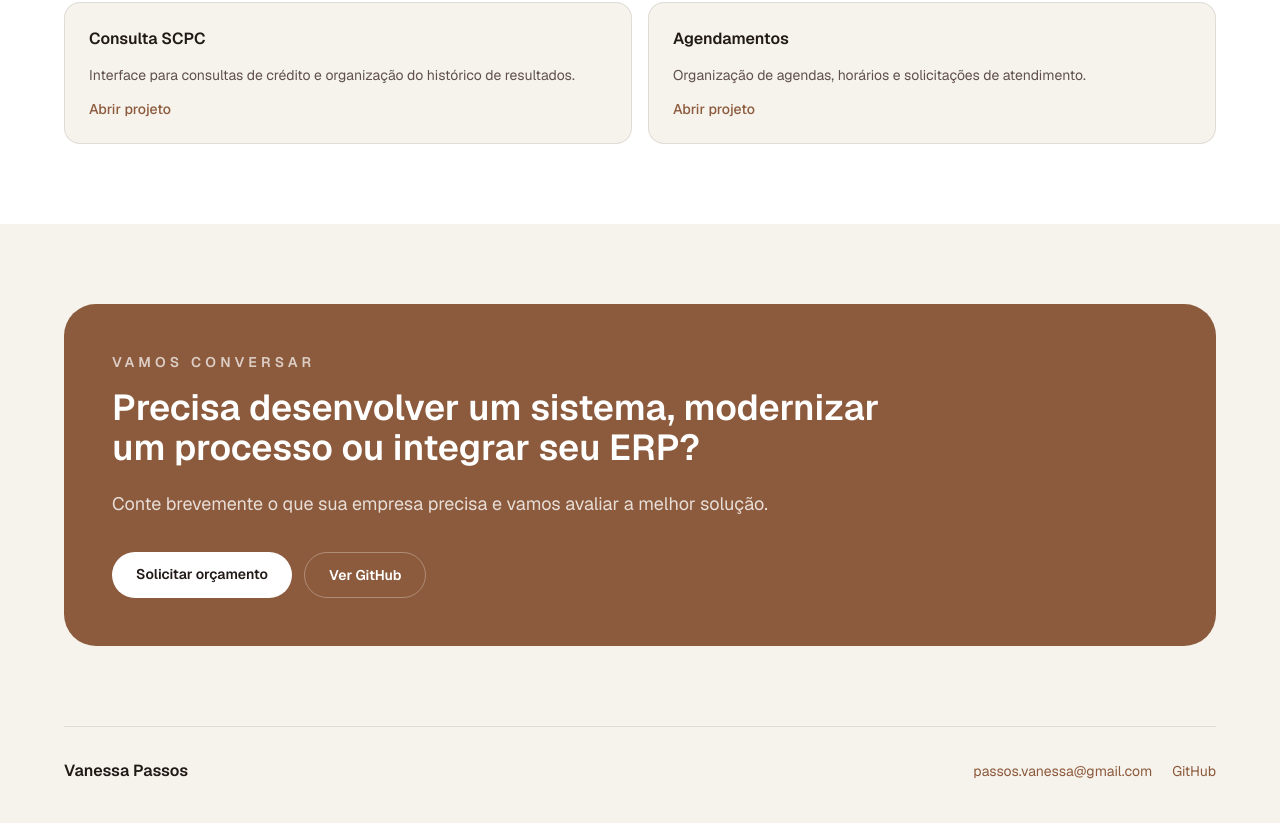
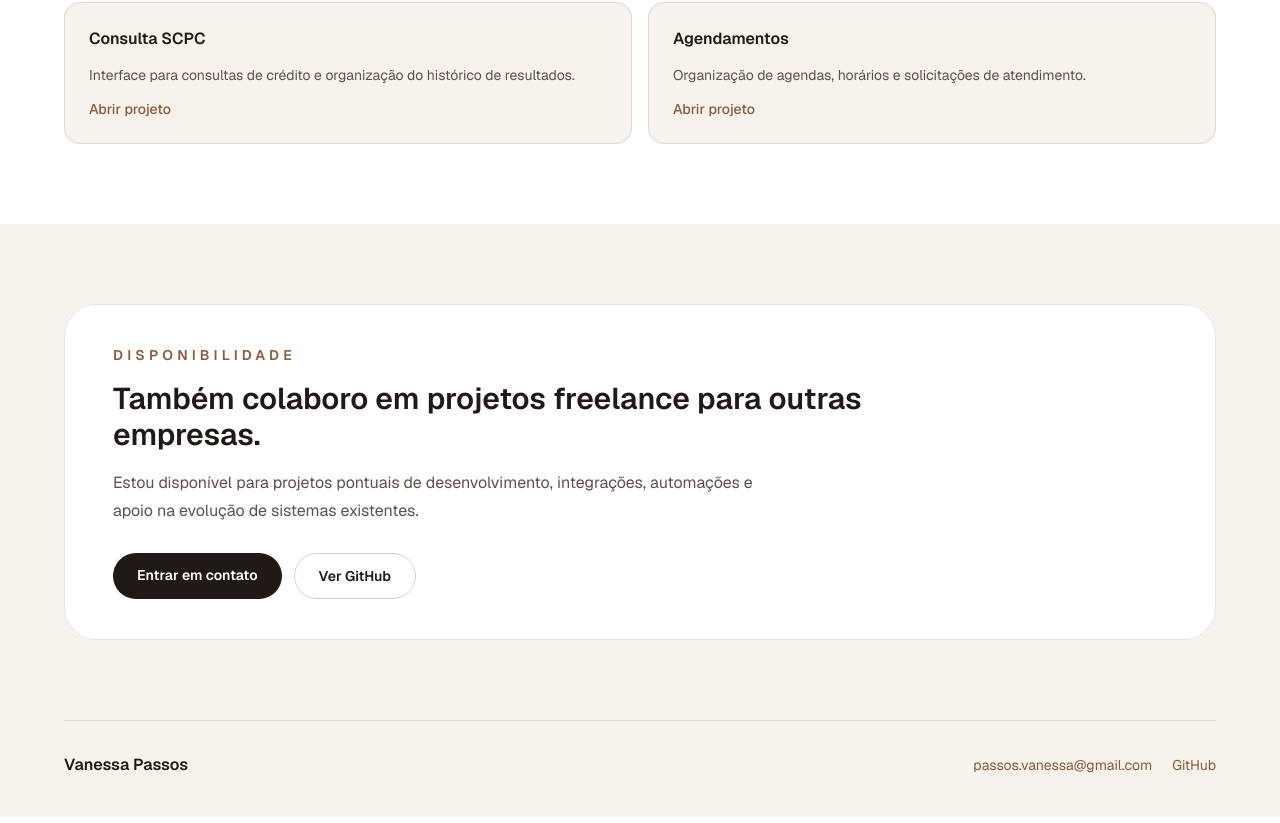
Before and after one commit to vbpassosdev/vpsoft-site, a Next.js app: page / in a window 1280 px wide. Shown: the part 2448-3271 px from the top of the page. Built offline with nearby package versions, Linux system fonts and the light colour scheme.

Commit message:
Refine freelance contact section

```diff
--- a/src/app/page.tsx
+++ b/src/app/page.tsx
@@ -221,30 +221,29 @@ export default function Home() {
       </section>
 
       <section id="contato" className="px-6 py-20">
-        <div className="mx-auto max-w-6xl rounded-[2rem] bg-[#8c5a3c] px-6 py-12 text-white sm:px-12">
-          <p className="text-sm font-semibold uppercase tracking-[0.3em] text-white/70">
-            Vamos conversar
+        <div className="mx-auto max-w-6xl rounded-[2rem] border border-[#201916]/10 bg-white px-6 py-10 sm:px-12">
+          <p className="text-sm font-semibold uppercase tracking-[0.3em] text-[#8c5a3c]">
+            Disponibilidade
           </p>
-          <h2 className="mt-4 max-w-3xl text-4xl font-semibold">
-            Precisa desenvolver um sistema, modernizar um processo ou integrar
-            seu ERP?
+          <h2 className="mt-4 max-w-3xl text-3xl font-semibold">
+            Também colaboro em projetos freelance para outras empresas.
           </h2>
-          <p className="mt-5 max-w-2xl text-lg leading-8 text-white/80">
-            Conte brevemente o que sua empresa precisa e vamos avaliar a melhor
-            solução.
+          <p className="mt-4 max-w-2xl leading-7 text-[#5f514a]">
+            Estou disponível para projetos pontuais de desenvolvimento,
+            integrações, automações e apoio na evolução de sistemas existentes.
           </p>
-          <div className="mt-8 flex flex-wrap gap-3">
+          <div className="mt-7 flex flex-wrap gap-3">
             <a
-              href="mailto:passos.vanessa@gmail.com?subject=Solicita%C3%A7%C3%A3o%20de%20or%C3%A7amento"
-              className="rounded-full bg-white px-6 py-3 text-sm font-semibold text-[#201916]"
+              href="mailto:passos.vanessa@gmail.com?subject=Projeto%20freelance"
+              className="rounded-full bg-[#201916] px-6 py-3 text-sm font-semibold text-white"
             >
-              Solicitar orçamento
+              Entrar em contato
             </a>
             <a
               href="https://github.com/vbpassosdev"
               rel="noopener noreferrer"
               target="_blank"
-              className="rounded-full border border-white/30 px-6 py-3 text-sm font-semibold"
+              className="rounded-full border border-[#201916]/20 px-6 py-3 text-sm font-semibold"
             >
               Ver GitHub
             </a>
```
